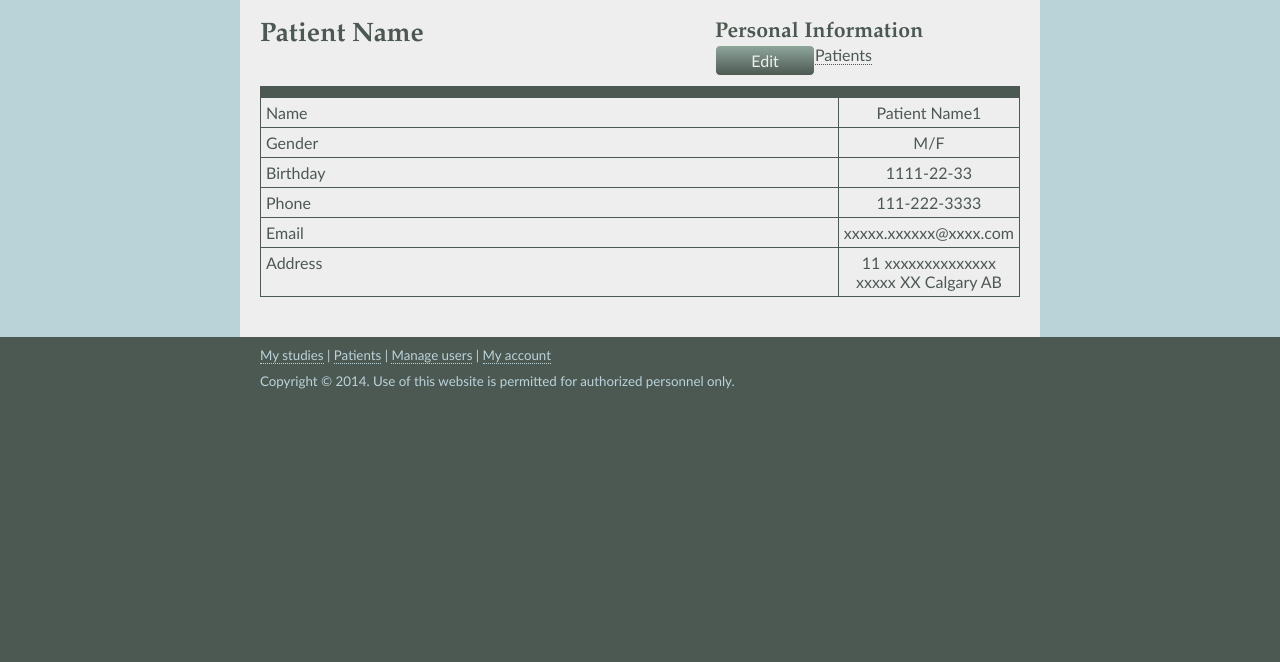
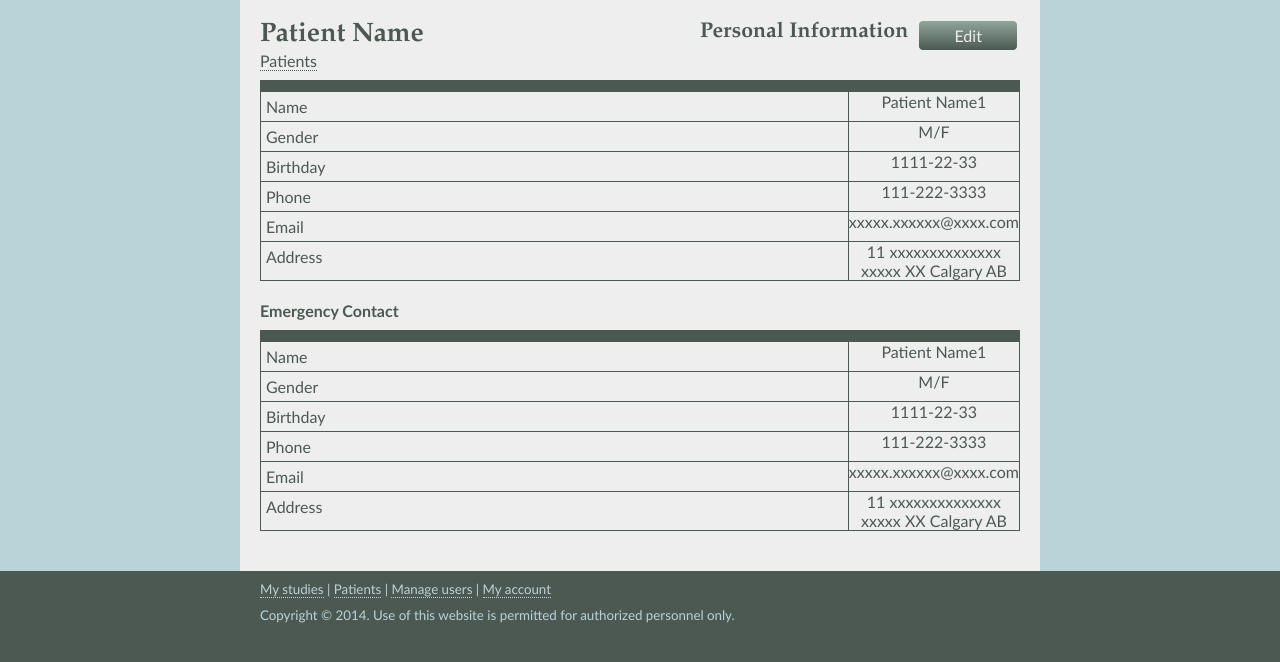
Before and after one commit to ajtoyoda/ResearchDatabase, a PHP site: page /patient/view-personal.php in a window 1280 px wide. Shown: the part 117-779 px from the top of the page. Run offline with PHP 8.4, Linux system fonts and the light colour scheme; a user stored in the database is signed in.

Commit message:
Patient core pages

```diff
--- a/css/table.css
+++ b/css/table.css
@@ -125,7 +125,24 @@ table.patient-table td:first-child{
 
 table.std td:last-child{
 	border: 1px solid #4C5952;
-    padding: 5px;
+
 	vertical-align: top;
 	background-color: #EEEEEE
 }
+
+table.std td a, td a:focus, td a:visited{
+
+	display: block;
+    background-color: #4C5952;
+    padding: 5px;
+	margin: 0px!important;
+    color: #EEEEEE;
+    border-bottom: 0px;
+	width: 200px;
+    transition: color 0.25s linear 0s, background-color 0.25s linear 0s;
+}
+
+table.std td a:hover{
+	color: #4C5952;
+    background-color: #EEEEEE;
+}
--- a/patient/view-personal.php
+++ b/patient/view-personal.php
@@ -54,7 +54,7 @@
           <div class="padding">
             <div class="add-header" id="top">
               <ul>
-                <li style="width: 455px;"><h1>Patient Name</h1></li>
+                <li style="width: 440px;"><h1>Patient Name</h1></li>
 				<li><h2 style="padding-right: 10px;">Personal Information</h2></li>
                 <li><input type="button" name="editPersonal" value="Edit" onclick="window.location = '/patient/edit-personal.php';" /></li>
 				<!-- How do I make this justify left? And how do i put a < infront of it without it being a tag-->
@@ -92,13 +92,45 @@
 			    <td><p>Address</p></td>
 			    <td><p>11 xxxxxxxxxxxxxx xxxxx XX Calgary AB</p></td>
 			  </tr>
+			  <!-- if the patient has an emerge contact-->
+			  <!--<tr>
+				<td><p>Emergency Contact</p></td>
+				<td><a href="/patient/edit-emerge.php">View</a></td>
+			  </tr>-->
             </table>
 
-
-
-
-
-
+			<!-- again, if present, I think this is better -->
+			<h2><p>Emergency Contact</p></h2>
+			<table class = "std">
+              <tr id="header">
+				<th></th>
+				<th></th>
+              </tr>
+			  <tr>
+			    <td><p>Name</p></td>
+			    <td><p>Patient Name1</p></td>
+			  </tr>
+			  <tr>
+			    <td><p>Gender</p></td>
+			    <td><p>M/F</p></td>
+			  </tr>
+			  <tr>
+			    <td><p>Birthday</p></td>
+			    <td><p>1111-22-33</p></td>
+			  </tr>
+			  <tr>
+			    <td><p>Phone</p></td>
+			    <td><p>111-222-3333</p></td>
+			  </tr>
+			  <tr>
+			    <td><p>Email</p></td>
+			    <td><p>xxxxx.xxxxxx@xxxx.com</p></td>
+			  </tr>
+			  <tr>
+			    <td><p>Address</p></td>
+			    <td><p>11 xxxxxxxxxxxxxx xxxxx XX Calgary AB</p></td>
+			  </tr>
+			</table>
           </div>
         </div>
       </div>
```
Also changed, not shown: patient/view-medical.php (+103 -0 lines), patient/edit-medical.php (added), patient/edit-patient.php (added), patient/edit-personal.php (added).
